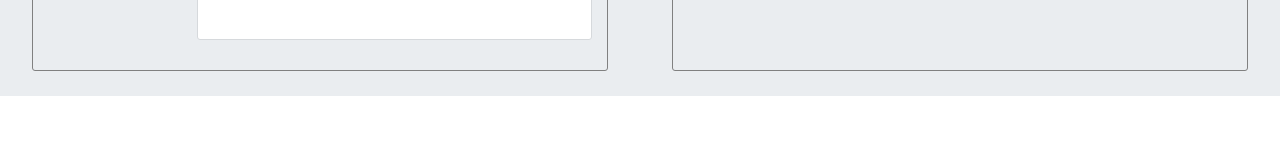
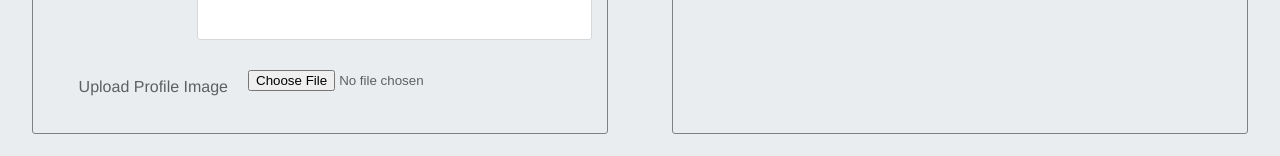
Before and after one commit to chapmancbVCU/cv-application, a React (Create React App) app: page / in a window 1280 px wide. Shown: the part 704-860 px from the top of the page. Before the commit the page ends 800 px from the top, so only its background shows below. Built offline with nearby package versions, Linux system fonts and the light colour scheme.

Commit message:
Added ability to do image preview when selecting profile image file.

```diff
--- a/src/components/CV.tsx
+++ b/src/components/CV.tsx
@@ -31,6 +31,7 @@ interface CVProps {
     linkedInLink: string;
     phone: string;
     profile: string;
+    profileImage: any;
     title: string;
 }
 
@@ -47,12 +48,14 @@ const CV : FC<CVProps> = ({
         linkedInLink,
         phone,
         profile,
+        profileImage,
         title
     }) => {
     return(
         <div className="cv-container">
             <div className="cv-header">
-                <img className="cv-photo" alt="Profile"></img>
+                <img className="cv-photo" alt="Profile"
+                    src={profileImage === null ? "" : URL.createObjectURL(profileImage)} />
                 <div className="name-title">
                     <div className="cv-header-text cv-name">{firstName}</div>
                     <div className="cv-header-text cv-name"> {lastName}</div>
--- a/src/components/Form.tsx
+++ b/src/components/Form.tsx
@@ -30,7 +30,9 @@ interface ApplicationProps {
     phone: string;
     phoneNumberFormatter: any;
     profile: string;
+    profileImage: any;
     title: string;
+    uploadFile: any;
 }
 
 /**
@@ -40,8 +42,8 @@ interface ApplicationProps {
  */
 const Form : FC<ApplicationProps> = ({
         address,
+        email,
         firstName,
-        email,
         handleAddressInput,
         handleEmailInput,
         handleFirstNameInput,
@@ -55,7 +57,9 @@ const Form : FC<ApplicationProps> = ({
         phoneNumberFormatter,
         phone,
         profile,
-        title
+        profileImage,
+        title,
+        uploadFile
     }) => {
 
     return(
@@ -151,6 +155,13 @@ const Form : FC<ApplicationProps> = ({
                         value={profile}>
                     </textarea>
                 </div>
+                <div className="form-row">
+                    <label htmlFor="profile-image">Upload Profile Image</label>
+                    <input id="profile-image"
+                        name="profile-image"
+                        type="file"
+                        onChange={(event) => uploadFile(event)}/>
+                </div>
             </form>
         </div>
     );
--- a/src/components/Main.tsx
+++ b/src/components/Main.tsx
@@ -10,7 +10,7 @@
  *****************************************************************************/
 import CV from './CV';
 import Form from './Form';
-import React, { useState } from 'react';
+import React, { ChangeEvent, useRef, useState } from 'react';
 
 /**
  * Renders and manages hooks for the Form and CV Application child components.
@@ -25,6 +25,7 @@ function Main() {
     const [linkedInLink, setLinkedInLink] = useState("");
     const [phone, setPhoneNumber] = useState("");
     const [profile, setProfile] = useState("");
+    const [profileImage, setProfileImage] = useState<File | null>(null);
     const [title, setTitle] = useState("");
 
     /**
@@ -152,6 +153,14 @@ function Main() {
         event.target.value = formattedInputValue;
     }
 
+    const uploadFile = (event: ChangeEvent<HTMLInputElement>) => {
+        //event.preventDefault();
+
+        if(!event.target.files) return;
+        console.log(`{event.target.files[0]}`)
+        setProfileImage(event.target.files[0]);
+    }
+
     return(
         <div className="main">
             <Form
@@ -171,7 +180,9 @@ function Main() {
                 phone={phone}
                 phoneNumberFormatter={phoneNumberFormatter}
                 profile={profile}
+                profileImage={profileImage}
                 title={title}
+                uploadFile={uploadFile}
             />
             <CV address={address}
                 email={email}
@@ -180,6 +191,7 @@ function Main() {
                 linkedInLink={linkedInLink}
                 phone={phone}
                 profile={profile}
+                profileImage={profileImage}
                 title={title}
             />
         </div>
```
